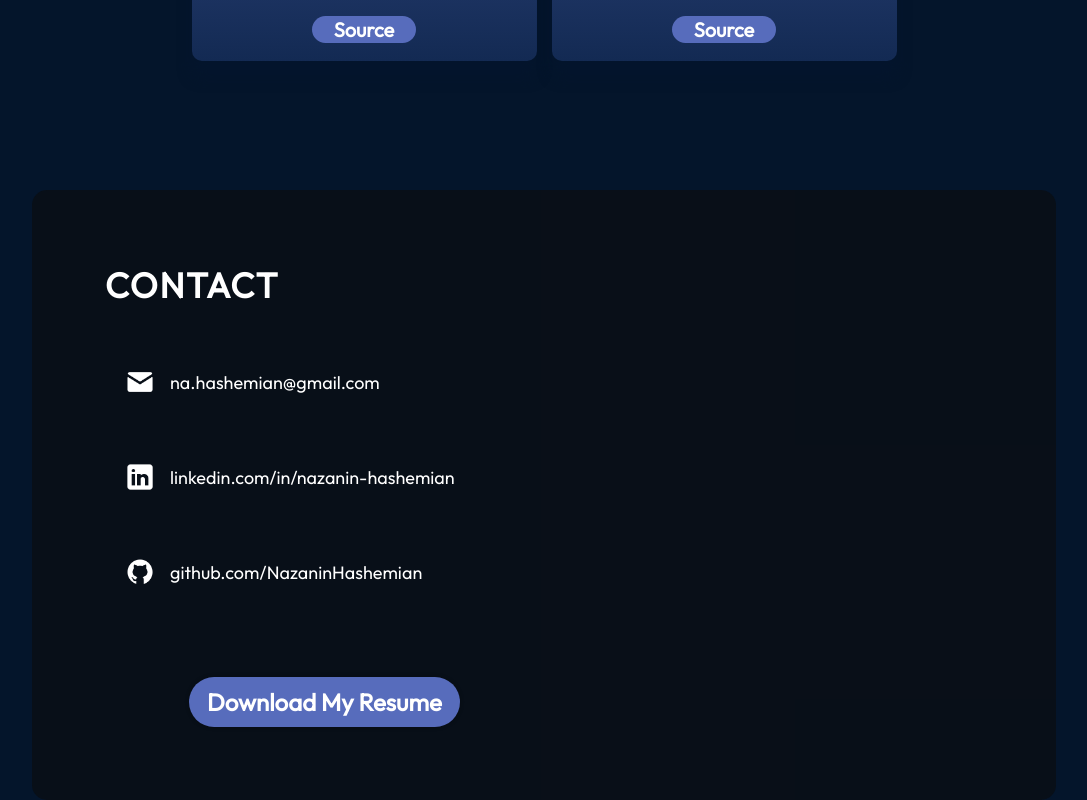
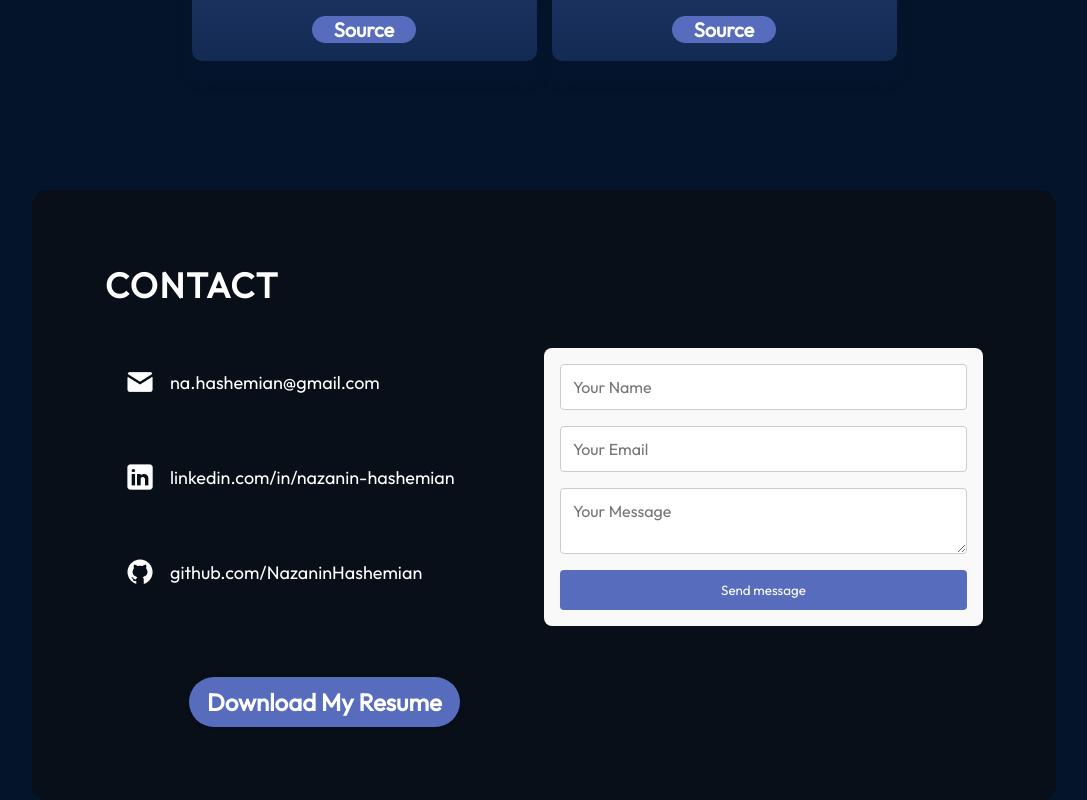
Before and after one commit to NazaninHashemian/portfolio, a React (Vite) app: page / in a window 1280 px wide. Shown: the part 4124-4924 px from the top of the page, without its empty margins (96-1183 px from the left). Built offline with nearby package versions, Linux system fonts and the light colour scheme.

Commit message:
Add basic form submission handler with console log, alert, and form reset

```diff
--- a/src/components/Contact/Contact.jsx
+++ b/src/components/Contact/Contact.jsx
@@ -1,5 +1,5 @@
 import { getImageurl } from '../../utils';
-// import ContactForm from '../ContactForm/ContactForm';
+import ContactForm from '../ContactForm/ContactForm';
 import styles from './Contact.module.css';
 
 const Contact = () => {
@@ -51,7 +51,7 @@ const Contact = () => {
         </div>
 
         <div className={styles.rightColumn}>
-        {/* <ContactForm /> */}
+        <ContactForm />
         </div>
       </div>
     </section>
--- a/src/components/ContactForm/ContactForm.jsx
+++ b/src/components/ContactForm/ContactForm.jsx
@@ -13,7 +13,16 @@ const ContactForm = () => {
         e.preventDefault();
         console.log('Submitted:', formData);
         alert('Thanks for reaching out!');
-    }
+
+        // Clear the form
+        setFormData({
+            name: '',
+            email: '',
+            message: '',
+        });
+    };
+
+
 
     const handleChange = (e) => {
         const {name, value} = e.target;
```
